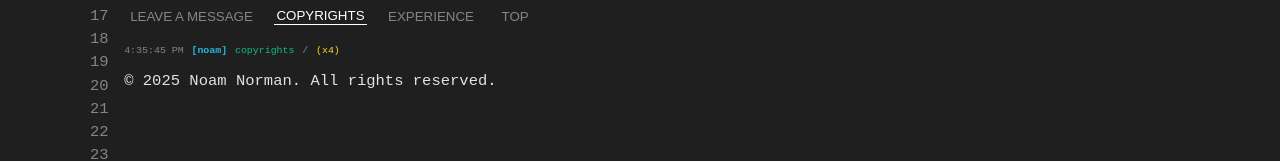
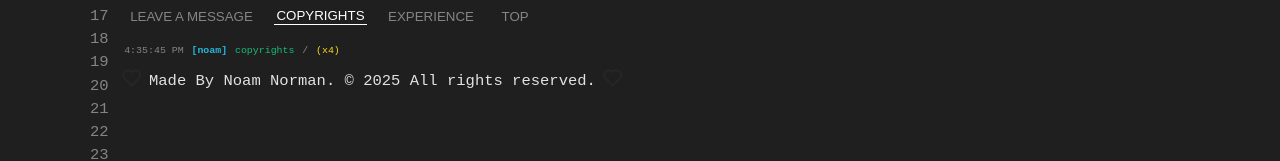
Before and after one commit to noamnorman21/my-portfolio, a React (Create React App) app: page / in a window 1280 px wide. Both pictures are taken after a click on the button "COPYRIGHTS". Shown: the part 569-730 px from the top of the page. Built offline with nearby package versions, Linux system fonts and the light colour scheme.

Commit message:
Update footer component to change copyright text and add decorative icons

```diff
--- a/src/components/Footer/Footer.tsx
+++ b/src/components/Footer/Footer.tsx
@@ -156,8 +156,9 @@ export default function Footer() {
               />
               <div>
                 <p>
-                  &copy; {new Date().getFullYear()} Noam Norman. All rights
-                  reserved.
+                  <i className="bx bx-heart bx-burst"></i> Made By Noam Norman.
+                  &copy; {new Date().getFullYear()} All rights reserved.{" "}
+                  <i className="bx bx-heart bx-burst"></i>
                 </p>
               </div>
             </>
```
